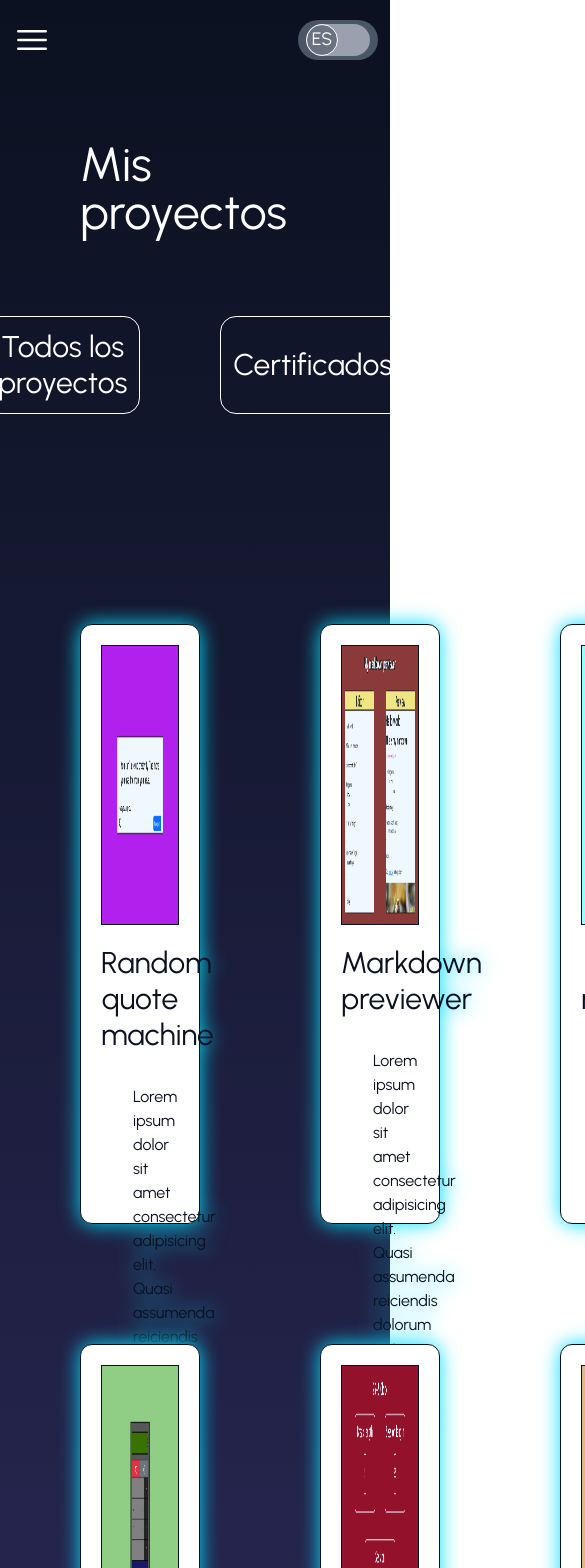
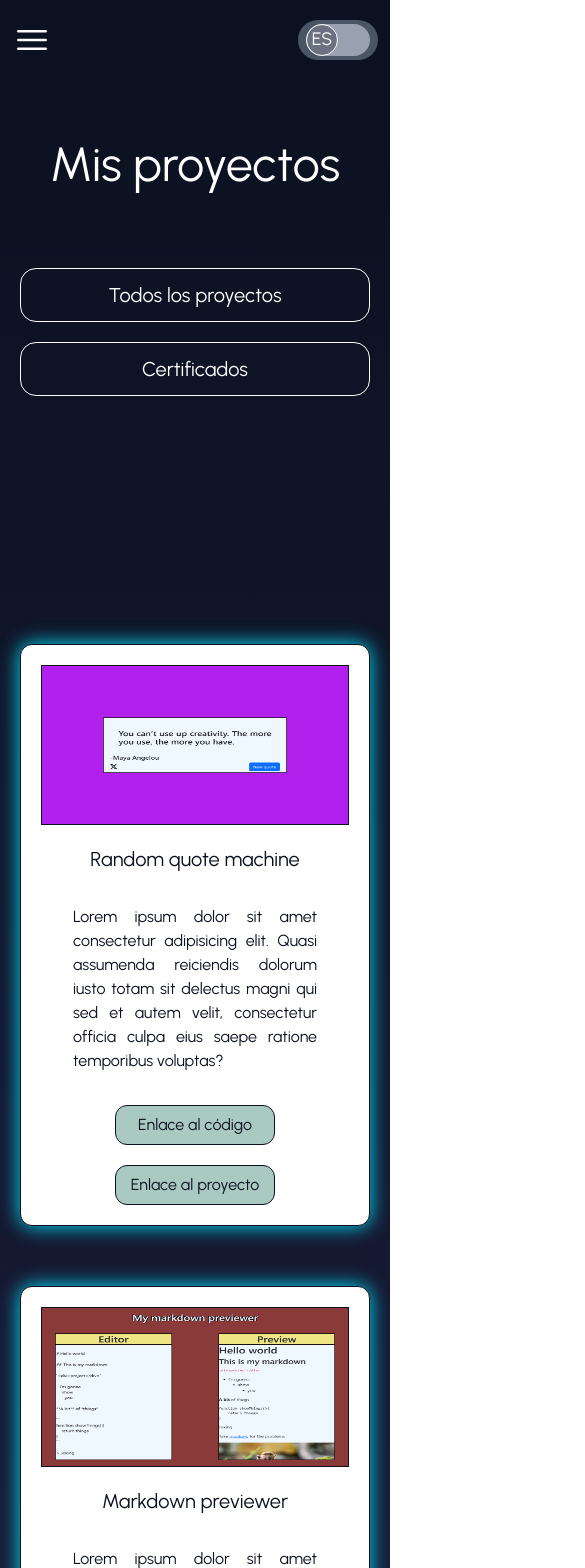
Before and after one commit to Dev-id-A/personal-portfolio, a React (Vite) app: page /projects in a window 390 px wide. Shown: the top 1568 px of the page, 585 px wide, since content can reach past the window. Built offline with nearby package versions, Linux system fonts and the light colour scheme.

Commit message:
Project section responsive

```diff
--- a/pages/Projects.jsx
+++ b/pages/Projects.jsx
@@ -1,6 +1,8 @@
 import { useState } from "react";
-import Project from "../src/assets/Project/Project";
 import { ProjectData } from "../src/assets/Project/ProjectData";
+import XlProjectSection from "../src/assets/Project/XlProjectSection";
+import LgProjectSection from "../src/assets/Project/LgProjectSection";
+import MobileProjectSection from "../src/assets/Project/MobileProjectSection";
 
 function Projects({fadeLan, changeLan }) {
   const [certifications, setCertifications] = useState(false);
@@ -15,13 +17,15 @@ function Projects({fadeLan, changeLan }) {
   }
 
   return (
-    <main id="projects-main" className={`px-20 transition-opacity duration-300 ${fadeLan ? "opacity-0":"opacity-100"}`}>
-      <h1 id="projects-title" className={`mx-auto text-5xl mt-15 w-fit relative hover:scale-110 hover:cursor-default
+    <main id="projects-main" className={`px-5 sm:px-20 transition-opacity duration-300
+    ${fadeLan ? "opacity-0":"opacity-100"}`}>
+      <h1 id="projects-title" className={`text-center mx-auto text-5xl mt-15 w-fit relative hover:scale-110 hover:cursor-default
       after:content-[""] after:origin-center after:absolute after:block after:scale-x-0 after:bg-white
       after:h-[2px] after:w-full after:transition-transform after:duration-300 hover:after:scale-x-105
       transition-all duration-300`}>{changeLan == "es" ? "Mis proyectos":"My projects"}</h1>
 
-        <section id="project-btn-section" className="flex flex-cols justify-center mt-20 gap-20 text-center text-3xl">
+        <section id="project-btn-section" className="flex flex-col justify-center mt-20 gap-5 text-center text-xl
+        sm:flex-row sm:gap-20 sm:text-3xl">
 
           <button id="all" className="border hover:cursor-pointer hover:scale-110 hover:text-blue-500 rounded-2xl p-3
           transition-transform duration-300"
@@ -35,8 +39,9 @@ function Projects({fadeLan, changeLan }) {
         </section>
 
 
-          <div className={`flex flex-cols text-2xl justify-center mt-10 gap-5
-          transition-opacity duration-500 ${certifications == true ? "opacity-100": "opacity-0"}`}>
+          <div className={`flex flex-col text-lg justify-center mt-10 gap-5 px-5
+          transition-opacity duration-500 ${certifications == true ? "opacity-100": "opacity-0"}
+          sm:flex-row sm:text-2xl`}>
             <button className="border hover:cursor-pointer hover:scale-110 hover:text-blue-500 rounded-2xl p-3
             transition-transform duration-300"
             onClick={()=> toggleFade("Front end")}>
@@ -47,17 +52,11 @@ function Projects({fadeLan, changeLan }) {
               Data visualization</button>
           </div>
 
-        <section className={`grid grid-cols-6 gap-30 place-items-center mt-20 pb-20
-        transition-opacity duration-500 ${fadeProjects == true? "opacity-0":"opacity-100"}`}>
-           {filteredProjects.map((project, i)=>
-                <Project key={i} projectName={project.alt} src={project.src}
-              githubLink={project.githubLink} pagesLink={project.pagesLink}
-              changeLan={changeLan} divClass={
-                i === filteredProjects.length - 2 && filteredProjects.length % 3 == 2 ? "col-start-2":
-                i === filteredProjects.length - 1 && filteredProjects.length % 3 == 1 ? "col-start-3":"" }/>
-           )}
-        </section>
+          <XlProjectSection {...{changeLan, filteredProjects, fadeProjects}} />
 
+          <LgProjectSection {...{changeLan, filteredProjects, fadeProjects}} />
+
+          <MobileProjectSection {...{changeLan, filteredProjects, fadeProjects}} />
     </main>
   )
 }
--- /dev/null
+++ b/src/assets/Project/LgProjectSection.jsx
@@ -0,0 +1,18 @@
+import Project from "./Project"
+
+function LgProjectSection({changeLan, filteredProjects, fadeProjects}) {
+  return (
+                <section className={`grid-cols-4 gap-15 place-items-center mt-20 pb-20
+        transition-opacity duration-500 ${fadeProjects == true? "opacity-0":"opacity-100"}
+        hidden lg:grid xl:hidden`}>
+           {filteredProjects.map((project, i)=>
+                <Project key={i} projectName={project.alt} src={project.src}
+              githubLink={project.githubLink} pagesLink={project.pagesLink}
+              changeLan={changeLan} divClass={
+                i === filteredProjects.length - 1 && filteredProjects.length % 2 == 1 ? "col-start-2":"" }/>
+           )}
+        </section>
+  )
+}
+
+export default LgProjectSection;
--- /dev/null
+++ b/src/assets/Project/MobileProjectSection.jsx
@@ -0,0 +1,17 @@
+import Project from "./Project"
+
+function MobileProjectSection({changeLan, filteredProjects, fadeProjects}) {
+  return (
+        <section className={`grid-cols-2 gap-15 place-items-center mt-20 pb-20
+        transition-opacity duration-500 ${fadeProjects == true? "opacity-0":"opacity-100"}
+        grid lg:hidden`}>
+           {filteredProjects.map((project, i)=>
+                <Project key={i} projectName={project.alt} src={project.src}
+              githubLink={project.githubLink} pagesLink={project.pagesLink}
+              changeLan={changeLan} />
+           )}
+        </section>
+  )
+}
+
+export default MobileProjectSection
--- a/src/assets/Project/Project.jsx
+++ b/src/assets/Project/Project.jsx
@@ -1,12 +1,14 @@
 function Project({projectName, description, divClass, changeLan, src, githubLink, pagesLink}) {
   return (
-    <div id="project" className={`text-[#0B1120] bg-white border h-150 w-full p-5 rounded-xl col-span-2
+    <div id="project" className={`text-[#0B1120] bg-white border h-fit w-full p-5 rounded-xl col-span-2
     transition-all drop-shadow-[0_0_10px_#00e1ffff] hover:scale-105 ${divClass}`}>
-        <img src={src} className="mx-auto border h-70 w-120"/>
-        <h1 className="text-center text-3xl mt-5">{projectName}</h1>
-        <p className="p-8 text-justify">Lorem ipsum dolor sit amet consectetur adipisicing elit. Quasi assumenda reiciendis dolorum iusto totam sit delectus magni qui sed et autem velit, consectetur officia culpa eius saepe ratione temporibus voluptas?</p>
+        <img src={src} className="mx-auto border h-40 w-120
+        sm:h-70"/>
+        <h1 className="text-center text-xl sm:text-3xl mt-5">{projectName}</h1>
+        <p className="p-8 text-justify text-md">Lorem ipsum dolor sit amet consectetur adipisicing elit. Quasi assumenda reiciendis dolorum iusto totam sit delectus magni qui sed et autem velit, consectetur officia culpa eius saepe ratione temporibus voluptas?</p>
 
-        <div className="flex flex-cols justify-center gap-30">
+        <div className="flex flex-col items-center justify-center gap-5
+        sm:flex-row">
           <a href={githubLink} target="_blank" rel="noopener noreferrer">
             <p className="border w-40 h-10 flex items-center justify-center rounded-xl bg-[#a9c9c1ff]
             hover:scale-120 animate transition-transform duration-300">
--- /dev/null
+++ b/src/assets/Project/XlProjectSection.jsx
@@ -0,0 +1,19 @@
+import Project from "./Project";
+
+function XlProjectSection({changeLan, filteredProjects, fadeProjects}) {
+  return (
+            <section className={`grid-cols-6 gap-10 place-items-center mt-20 pb-20
+        transition-opacity duration-500 ${fadeProjects == true? "opacity-0":"opacity-100"}
+        hidden xl:grid`}>
+           {filteredProjects.map((project, i)=>
+                <Project key={i} projectName={project.alt} src={project.src}
+              githubLink={project.githubLink} pagesLink={project.pagesLink}
+              changeLan={changeLan} divClass={
+                i === filteredProjects.length - 2 && filteredProjects.length % 3 == 2 ? "col-start-2":
+                i === filteredProjects.length - 1 && filteredProjects.length % 3 == 1 ? "col-start-3":"" }/>
+           )}
+        </section>
+  )
+}
+
+export default XlProjectSection
```
